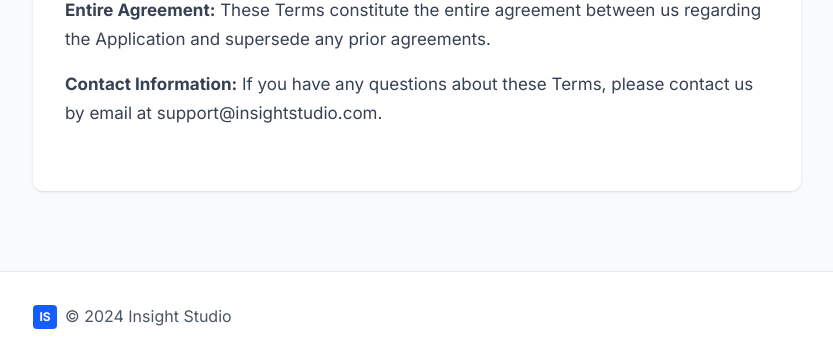
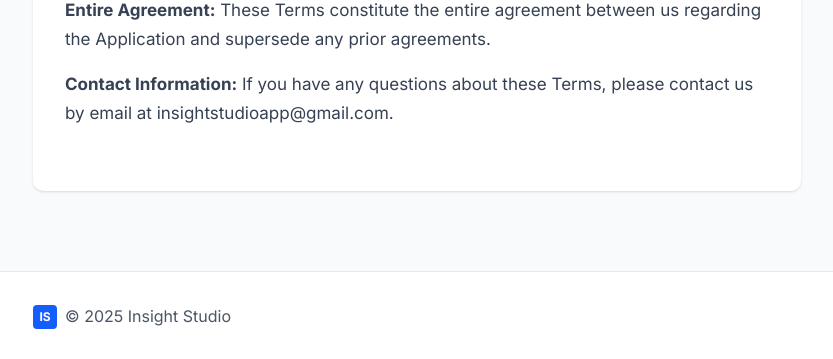
Before and after one commit to InsightStudioApp/insightstudioapp.github.io, a Next.js app: page /terms in a window 1280 px wide. Shown: the part 4822-5181 px from the top of the page, without its empty margins (223-1056 px from the left). Built offline with nearby package versions, Linux system fonts and the light colour scheme.

Commit message:
Update page.tsx

```diff
--- a/app/terms/page.tsx
+++ b/app/terms/page.tsx
@@ -228,7 +228,7 @@ export default function TermsPage() {
                 </p>
                 <p className="text-gray-700">
                   <strong>Contact Information:</strong> If you have any questions about these Terms, please contact
-                  us by email at support@insightstudio.com.
+                  us by email at insightstudioapp@gmail.com.
                 </p>
               </section>
             </div>
@@ -244,7 +244,7 @@ export default function TermsPage() {
               <div className="w-6 h-6 bg-blue-600 rounded flex items-center justify-center">
                 <span className="text-white font-bold text-xs">IS</span>
               </div>
-              <span className="text-gray-600">© 2024 Insight Studio</span>
+              <span className="text-gray-600">© 2025 Insight Studio</span>
             </div>
           </div>
         </div>
```
